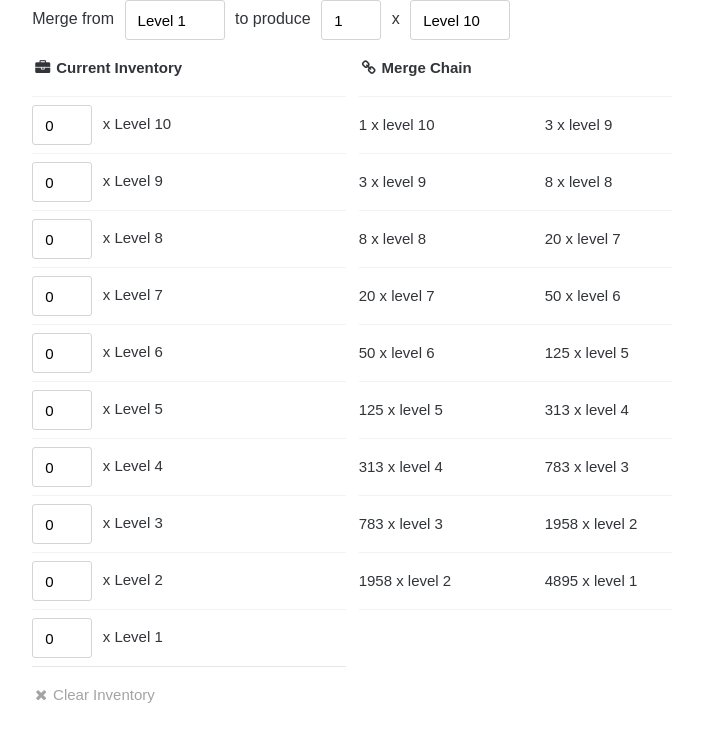
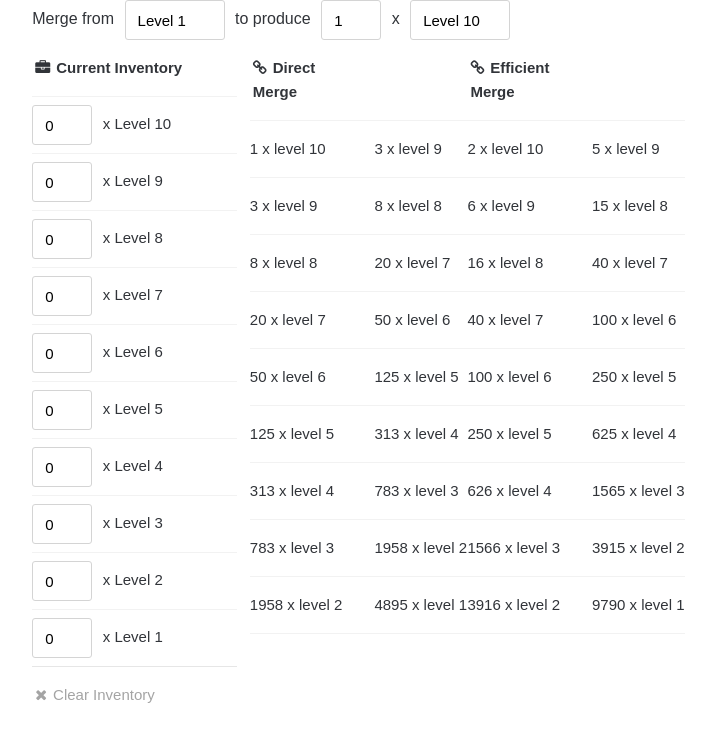
Before and after one commit to Tehl/dragon-calculator, a React app: page / in a window 1280 px wide. Shown: the top 742 px of the page, without its empty margins (288-1004 px from the left). Built offline with nearby package versions, Linux system fonts and the light colour scheme.

Commit message:
Calculate efficient merge
Display results for direct merge (minimum merge) vs efficient merge (always merge 5)

```diff
--- a/package.json
+++ b/package.json
@@ -26,7 +26,8 @@
     "react-redux": "^5.0.6",
     "redux": "^3.7.2",
     "redux-logger": "^3.0.6",
-    "redux-thunk": "^2.2.0"
+    "redux-thunk": "^2.2.0",
+    "reselect": "^3.0.1"
   },
   "scripts": {
     "start": "webpack-dev-server --open",
--- a/src/components/App.js
+++ b/src/components/App.js
@@ -12,11 +12,14 @@ const App = () => (
         </div>
       </div>
       <div className="row gutters">
-        <div className="col col-6">
+        <div className="col col-4">
           <Inventory />
         </div>
-        <div className="col col-6">
-          <Results />
+        <div className="col col-4">
+          <Results title="Direct Merge" efficient={false} />
+        </div>
+        <div className="col col-4">
+          <Results title="Efficient Merge" efficient={true} />
         </div>
       </div>
     </div>
--- a/src/components/Results/Container.js
+++ b/src/components/Results/Container.js
@@ -1,19 +1,17 @@
 import { connect } from "react-redux";
-import mergeReduce from "../../logic/mergeReduce";
+import {
+  getDirectMergeChain,
+  getEfficientMergeChain
+} from "../../logic/mergeChains";
 import Results from "./Results";
 
-const mapStateToProps = state => {
+const mapStateToProps = (state, ownProps) => {
   let steps;
 
-  if (!state.options.targetValue) {
-    steps = [];
+  if (ownProps.efficient) {
+    steps = getEfficientMergeChain(state);
   } else {
-    steps = mergeReduce(
-      state.options.targetValue,
-      state.options.toLevel,
-      state.options.fromLevel,
-      state.inventory
-    );
+    steps = getDirectMergeChain(state);
   }
 
   return {
--- a/src/components/Results/Results.js
+++ b/src/components/Results/Results.js
@@ -24,12 +24,12 @@ const NextValue = ({ step }) => (
   </span>
 );
 
-const Results = ({ steps }) => (
+const Results = ({ steps, title }) => (
   <div className="merge-results">
     <table>
       <thead>
         <tr>
-          <th className="header">Merge Chain</th>
+          <th className="header">{title}</th>
           <th />
         </tr>
       </thead>
--- /dev/null
+++ b/src/logic/mergeChains.js
@@ -0,0 +1,38 @@
+import { createSelector } from "reselect";
+import mergeReduce from "./mergeReduce";
+
+const getTargetValue = state => state.options.targetValue;
+const getFromLevel = state => state.options.fromLevel;
+const getToLevel = state => state.options.toLevel;
+const getInventory = state => state.inventory;
+
+const getMergeChain = efficient => (
+  targetValue,
+  fromLevel,
+  toLevel,
+  inventory
+) => {
+  if (!targetValue) {
+    return [];
+  }
+
+  return mergeReduce(targetValue, toLevel, fromLevel, inventory, efficient);
+};
+
+const getDirectMergeChain = createSelector(
+  getTargetValue,
+  getFromLevel,
+  getToLevel,
+  getInventory,
+  getMergeChain(false)
+);
+
+const getEfficientMergeChain = createSelector(
+  getTargetValue,
+  getFromLevel,
+  getToLevel,
+  getInventory,
+  getMergeChain(true)
+);
+
+export { getDirectMergeChain, getEfficientMergeChain };
--- a/src/logic/mergeReduce.js
+++ b/src/logic/mergeReduce.js
@@ -1,4 +1,4 @@
-function mergeReduce(value, fromRadix, toRadix, owned) {
+function mergeReduce(value, fromRadix, toRadix, owned, efficient) {
   if (fromRadix < toRadix) {
     throw new Error("fromRadix must be greater than toRadix");
   }
@@ -8,12 +8,18 @@ function mergeReduce(value, fromRadix, toRadix, owned) {
     return [];
   }
 
-  const valueFives = Math.floor(value / 2);
-  const valueThrees = value - valueFives * 2;
+  let targetValue = value;
+  if (efficient && targetValue % 2 === 1) {
+    targetValue += 1;
+  }
+
+  const valueFives = Math.floor(targetValue / 2);
+  const valueThrees = targetValue - valueFives * 2;
+
   let nextValue = valueFives * 5 + valueThrees * 3;
 
   let output = {
-    previousValue: value,
+    previousValue: targetValue,
     previousRadix: fromRadix,
     nextValue: nextValue,
     nextRadix: nextRadix
@@ -30,7 +36,10 @@ function mergeReduce(value, fromRadix, toRadix, owned) {
     nextValue -= offset;
   }
 
-  const result = [output, ...mergeReduce(nextValue, nextRadix, toRadix, owned)];
+  const result = [
+    output,
+    ...mergeReduce(nextValue, nextRadix, toRadix, owned, efficient)
+  ];
 
   if (result.length > 1 && offset) {
     result[1].usedFromStore = offset;
```
Also changed, not shown: 1 other file (tests, documents, lock files or other folders).
